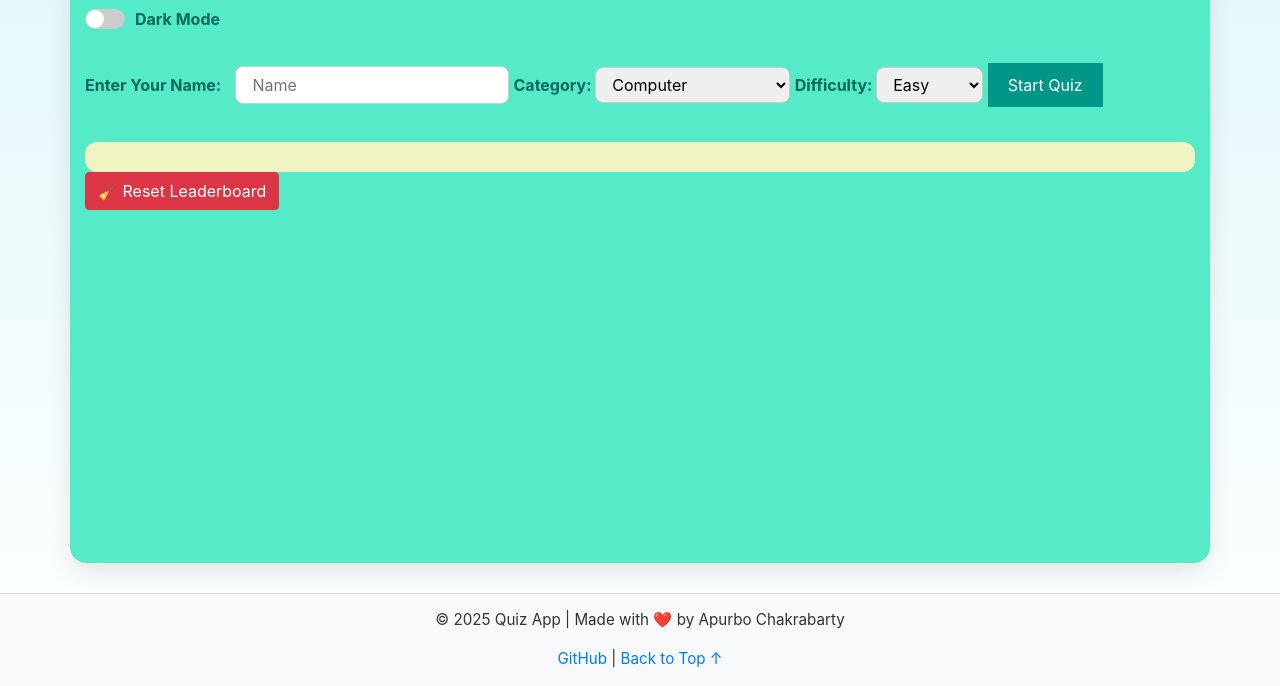
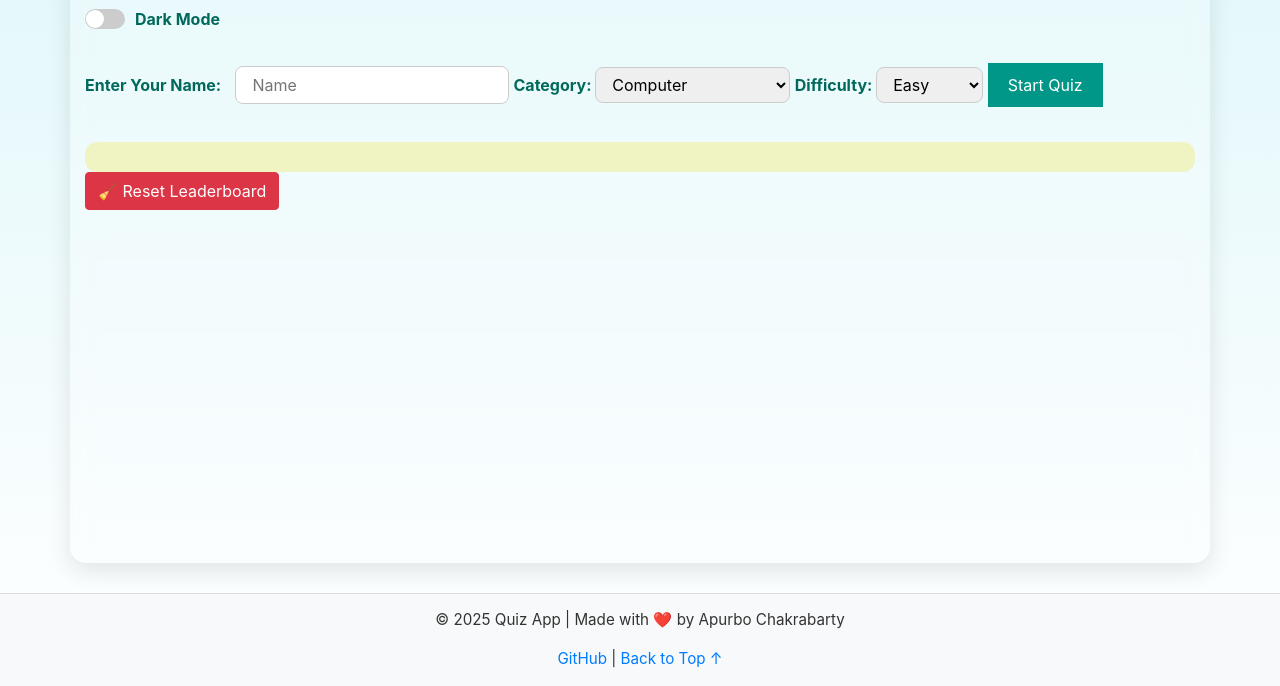
Before and after one commit to Apurbo2k25/Final_Project, a plain HTML site: page frontend/index.html in a window 1280 px wide. Shown: the part 114-800 px from the top of the page. Drawn offline with nearby package versions, Linux system fonts and the light colour scheme.

Commit message:
changed some styles

```diff
--- a/frontend/styles.css
+++ b/frontend/styles.css
@@ -22,12 +22,15 @@ html, body {
   max-width: 800px;
   margin: 30px auto;
   padding: 20px 30px;
-  background-color: #50eac6f5;
+  background-color: rgba(255, 255, 255, 0.2); /* Soft white with 20% opacity */
   border-radius: 16px;
   box-shadow: 0 8px 25px rgba(0, 0, 0, 0.1);
   flex: 1;
   padding-bottom: 20px;
+  backdrop-filter: blur(10px); /* Optional: glassmorphism effect */
+  -webkit-backdrop-filter: blur(10px); /* Safari support */
 }
+
 
 /* 🧾 Headings */
 h1, h2 {
```
